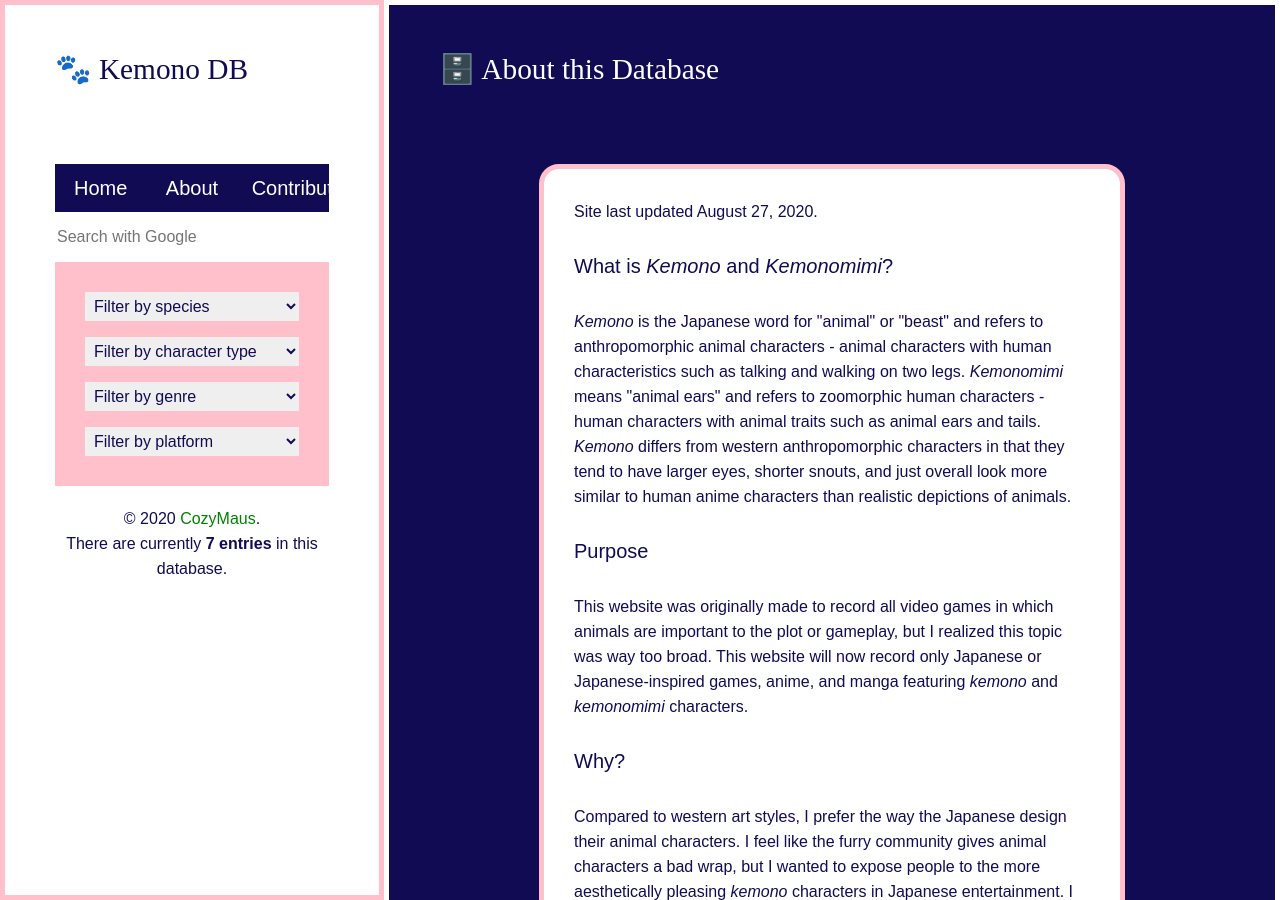
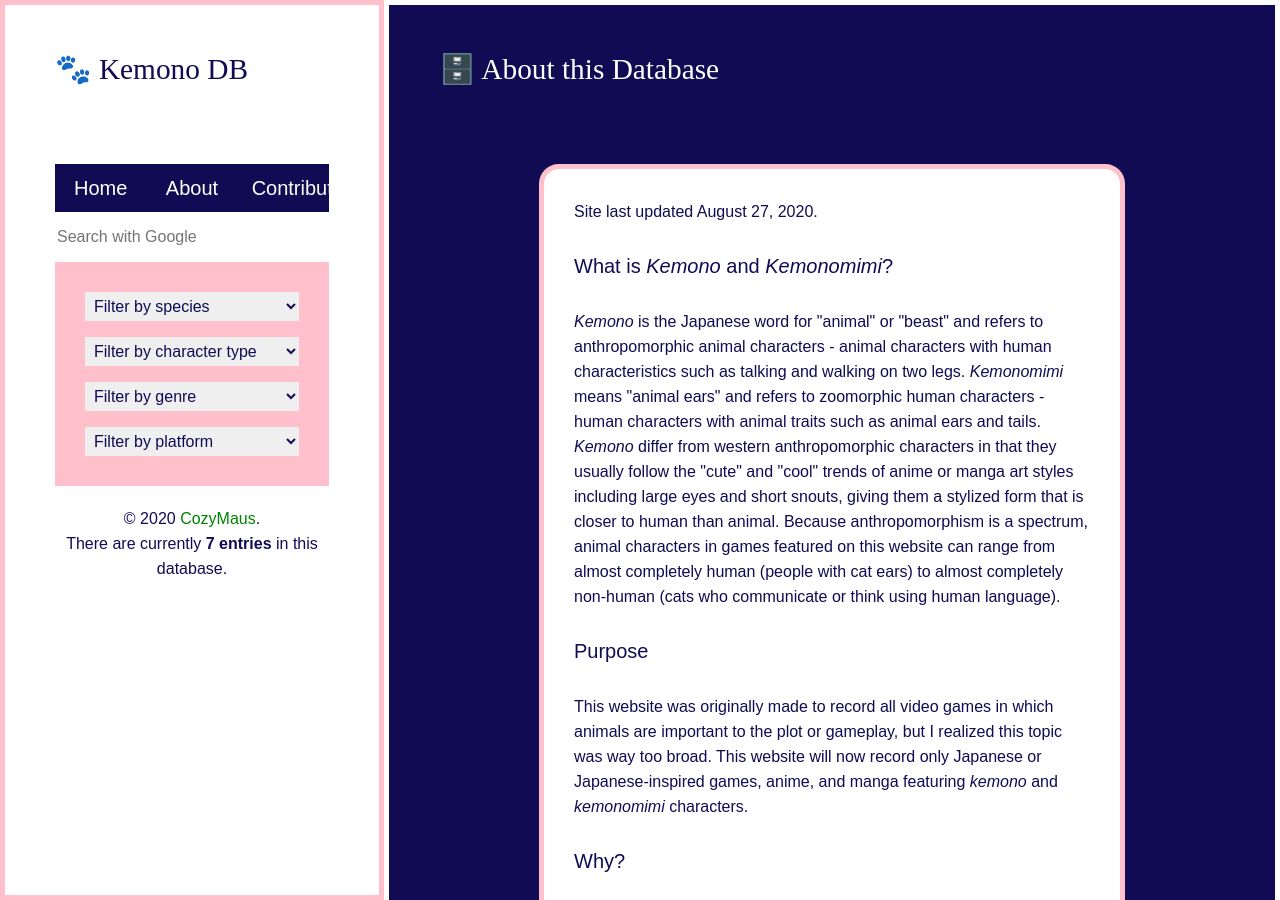
Before and after one commit to byliz/animal-game-database, a Jekyll site: the page built from about/index.html, in a window 1280 px wide and 900 px high. Built offline with Jekyll 4.4.1, drawn with Linux system fonts in a browser that asks for light colours; nearby versions of some CDN libraries.

Commit message:
Update index.html

```diff
--- a/about/index.html
+++ b/about/index.html
@@ -13,7 +13,7 @@ title: About |
 
 <p class="excerpt">
 
-<em>Kemono</em> is the Japanese word for "animal" or "beast" and refers to anthropomorphic animal characters - animal characters with human characteristics such as talking and walking on two legs. <em>Kemonomimi</em> means "animal ears" and refers to zoomorphic human characters - human characters with animal traits such as animal ears and tails. <em>Kemono</em> differs from western anthropomorphic characters in that they tend to have larger eyes, shorter snouts, and just overall look more similar to human anime characters than realistic depictions of animals.
+<em>Kemono</em> is the Japanese word for "animal" or "beast" and refers to anthropomorphic animal characters - animal characters with human characteristics such as talking and walking on two legs. <em>Kemonomimi</em> means "animal ears" and refers to zoomorphic human characters - human characters with animal traits such as animal ears and tails. <em>Kemono</em> differ from western anthropomorphic characters in that they usually follow the "cute" and "cool" trends of anime or manga art styles including large eyes and short snouts, giving them a stylized form that is closer to human than animal. Because anthropomorphism is a spectrum, animal characters in games featured on this website can range from almost completely human (people with cat ears) to almost completely non-human (cats who communicate or think using human language).
 
 </p>
 
```
